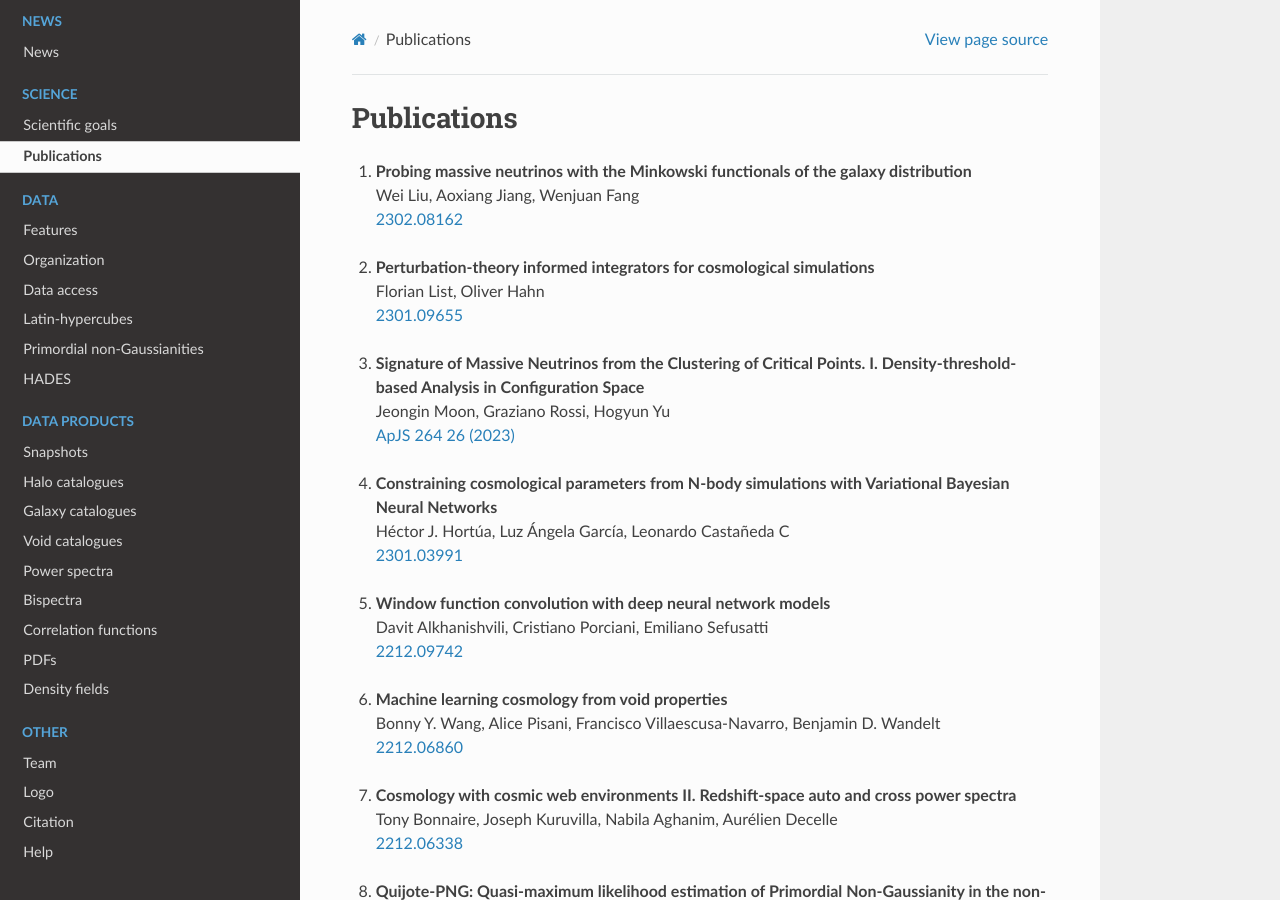
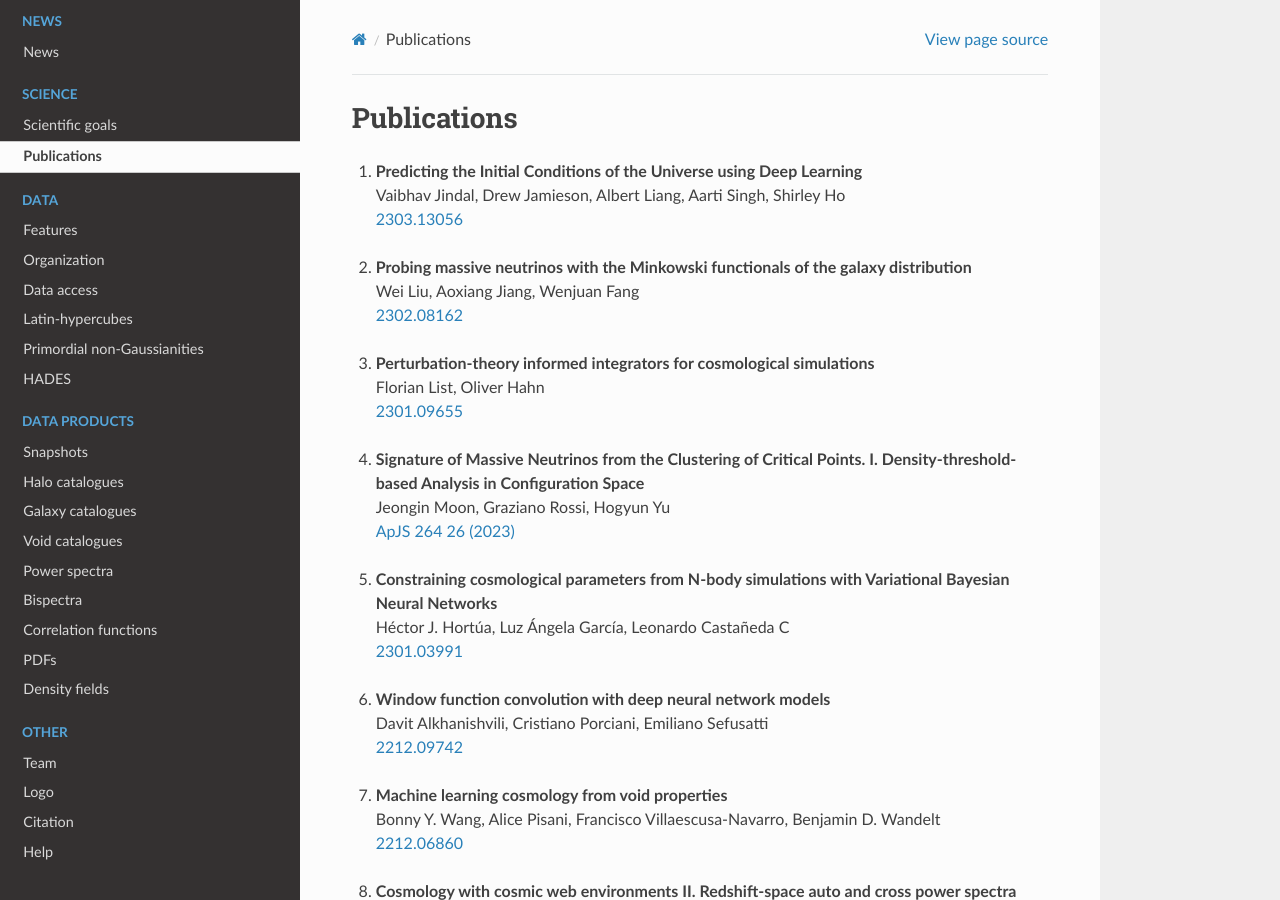
Before and after one commit to franciscovillaescusa/Quijote-simulations, a Sphinx documentation site: the page built from docs/source/publications.rst, in a window 1280 px wide and 900 px high. Built offline with Sphinx 7.4.7 and the Read the Docs theme 2.0.0, drawn with Linux system fonts in a browser that asks for light colours; pages that are not in the unit, such as notebooks, are missing from menus.

Commit message:
publications updated

```diff
--- a/docs/source/publications.rst
+++ b/docs/source/publications.rst
@@ -3,6 +3,10 @@
 ************
 Publications
 ************
+
+#. | **Predicting the Initial Conditions of the Universe using Deep Learning**
+   | Vaibhav Jindal, Drew Jamieson, Albert Liang, Aarti Singh, Shirley Ho
+   | `2303.13056 <https://arxiv.org/abs/2303.13056>`_
 
 #. | **Probing massive neutrinos with the Minkowski functionals of the galaxy distribution**
    | Wei Liu, Aoxiang Jiang, Wenjuan Fang
```
